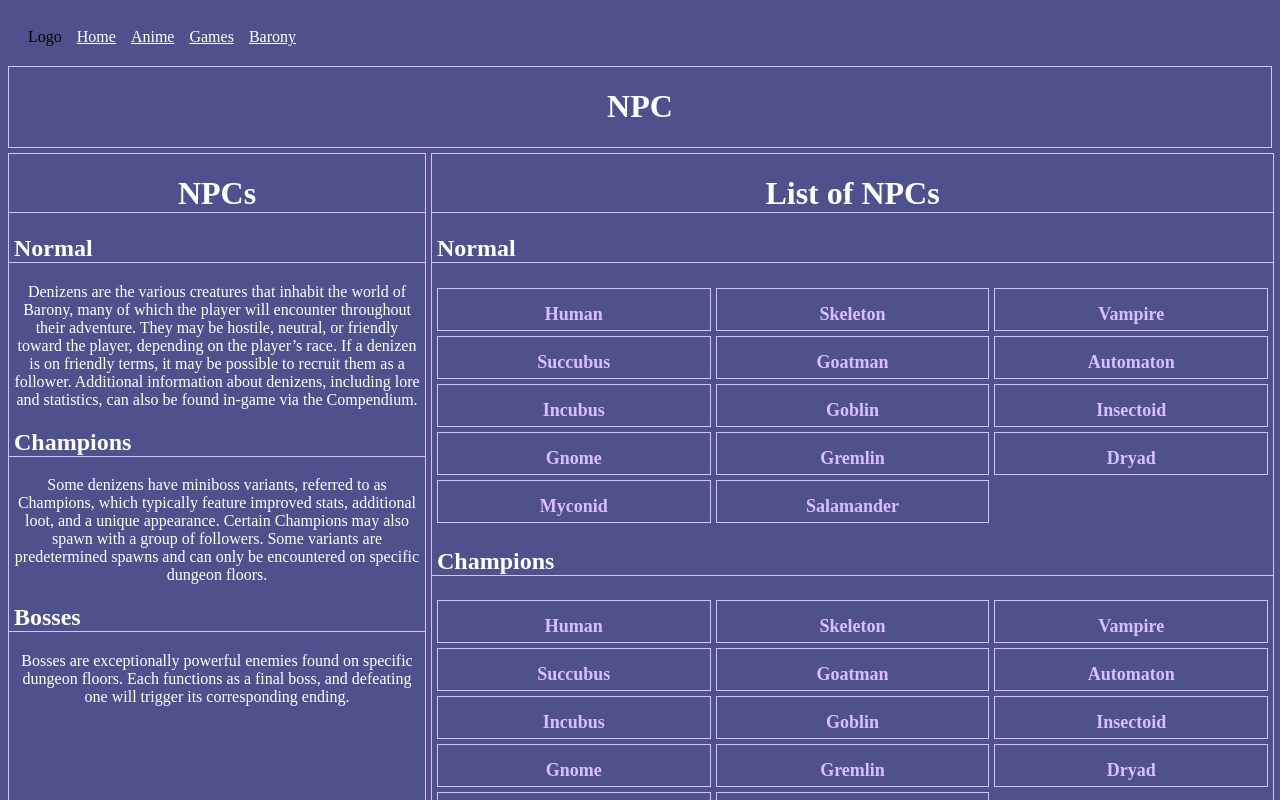
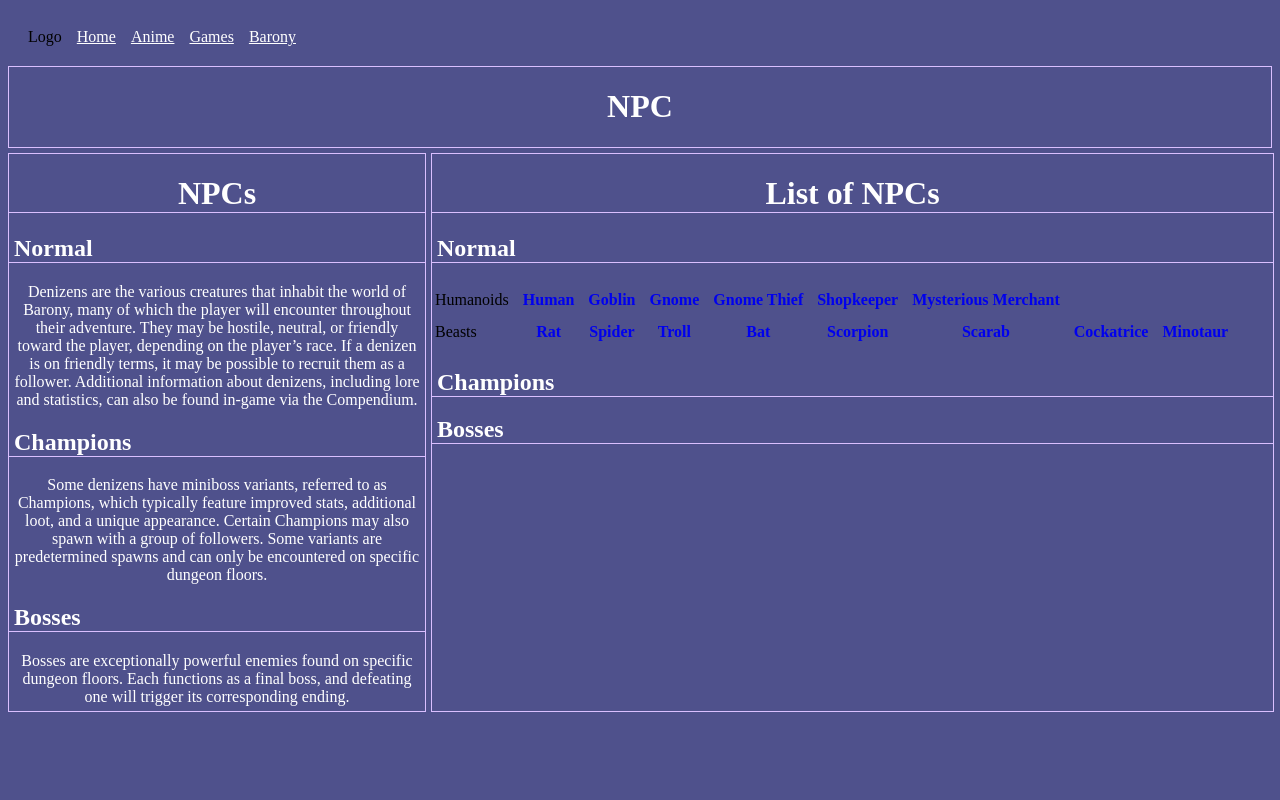
Before and after one commit to TheBestCupcake/waow, a React (Vite) app in the folder client/: page /Barony/NPCs in a window 1280 px wide. Shown: the top 800 px of the page. Built offline with nearby package versions, Linux system fonts and the light colour scheme.

Commit message:
Created a generic table that can be used. Implemented this table on the NPC page.

```diff
--- a/client/src/components/CategoryTable.tsx
+++ b/client/src/components/CategoryTable.tsx
@@ -0,0 +1,56 @@
+type TableProps<T> = {
+  rowHeader: string;
+  rowData: T[];
+};
+
+interface Props<T> {
+  data: TableProps<T>[];
+  renderItem: (item: T) => React.ReactNode;
+}
+
+function CategoryTable<T>({ data, renderItem }: Props<T>) {
+  return (
+    <table>
+      {data.map((row) => (
+        <tr>
+          <td>{row.rowHeader}</td>
+
+          {row.rowData.map((item) => (
+            <td>{renderItem(item)}</td>
+          ))}
+        </tr>
+      ))}
+    </table>
+  );
+}
+
+export default CategoryTable;
+
+/*
+try doing in the page code
+
+<td> item.header </td> map(item.tableData) (<td> for each item </td>)
+
+and put it inside the Table Equivalent of the GridTable code to render it.
+
+inside the Table.tsx do
+
+<tr> map(the above table documents to put inside the table rows and do it for all rows) </tr>
+*/
+
+/*
+type TableProps<T> = {
+  items: T[];
+  renderItem: (item: T) => React.ReactNode;
+  //getKey: (item: T) => React.Key;
+};
+
+function CategoryTable<T>({ items, renderItem }: TableProps<T>) {
+  const tableRows =<tr><td>{items.tableHeader}</td> {items.tableData.map((item) => {renderItem(item)})}</tr> ;
+
+  return tableRows;
+}
+
+export default CategoryTable;
+
+*/
--- a/client/src/pages/barony/Barony_NPCs.tsx
+++ b/client/src/pages/barony/Barony_NPCs.tsx
@@ -1,28 +1,42 @@
 import { Link } from "react-router-dom";
-import GridList from "../../components/GridList";
+import CategoryTable from "../../components/CategoryTable";
 
-type NavItem = {
+type TableData = {
   label: string;
   to: string;
   img?: string;
 };
+type TableRow = {
+  rowHeader: string;
+  rowData: TableData[];
+};
 
 function Barony_NPCs() {
-  const items: NavItem[] = [
-    { label: "Human", to: "/Barony/Races/Human" },
-    { label: "Skeleton", to: "/Barony/Races/Skeleton" },
-    { label: "Vampire", to: "/Barony/Races/Vampire" },
-    { label: "Succubus", to: "/Barony/Races/Succubus" },
-    { label: "Goatman", to: "/Barony/Races/Goatman" },
-    { label: "Automaton", to: "/Barony/Races/Automaton" },
-    { label: "Incubus", to: "/Barony/Races/Incubus" },
-    { label: "Goblin", to: "/Barony/Races/Goblin" },
-    { label: "Insectoid", to: "/Barony/Races/Insectoid" },
-    { label: "Gnome", to: "/Barony/Races/Gnome" },
-    { label: "Gremlin", to: "/Barony/Races/Gremlin" },
-    { label: "Dryad", to: "/Barony/Races/Dryad" },
-    { label: "Myconid", to: "/Barony/Races/Myconid" },
-    { label: "Salamander", to: "/Barony/Races/Salamander" },
+  const tableData: TableRow[] = [
+    {
+      rowHeader: "Humanoids",
+      rowData: [
+        { label: "Human", to: "/Barony/NPCs/Human" },
+        { label: "Goblin", to: "/Barony/NPCs/Goblin" },
+        { label: "Gnome", to: "/Barony/NPCs/Gnome" },
+        { label: "Gnome Thief", to: "/Barony/NPCs/GnomeThief" },
+        { label: "Shopkeeper", to: "/Barony/NPCs/Shopkeeper" },
+        { label: "Mysterious Merchant", to: "/Barony/NPCs/MysteriousMerchant" },
+      ],
+    },
+    {
+      rowHeader: "Beasts",
+      rowData: [
+        { label: "Rat", to: "/Barony/NPCs/Rat" },
+        { label: "Spider", to: "/Barony/NPCs/Spider" },
+        { label: "Troll", to: "/Barony/NPCs/Troll" },
+        { label: "Bat", to: "/Barony/NPCs/Bat" },
+        { label: "Scorpion", to: "/Barony/NPCs/Scorpion" },
+        { label: "Scarab", to: "/Barony/NPCs/Scarab" },
+        { label: "Cockatrice", to: "/Barony/NPCs/Cockatrice" },
+        { label: "Minotaur", to: "/Barony/NPCs/Minotaur" },
+      ],
+    },
   ];
 
   return (
@@ -66,43 +80,19 @@
         <h1>List of NPCs</h1>
 
         <h2>Normal</h2>
-        <ul>
-          <GridList
-            items={items}
-            getKey={(item) => item.to}
-            renderItem={(item) => (
-              <Link className="gridLink" to={item.to}>
-                <b>{item.label}</b>
-              </Link>
-            )}
-          ></GridList>
-        </ul>
+
+        <CategoryTable
+          data={tableData}
+          renderItem={(item) => (
+            <Link className="gridLink" to={item.to}>
+              <b>{item.label}</b>
+            </Link>
+          )}
+        />
 
         <h2>Champions</h2>
-        <ul>
-          <GridList
-            items={items}
-            getKey={(item) => item.to}
-            renderItem={(item) => (
-              <Link className="gridLink" to={item.to}>
-                <b>{item.label}</b>
-              </Link>
-            )}
-          ></GridList>
-        </ul>
 
         <h2>Bosses</h2>
-        <ul>
-          <GridList
-            items={items}
-            getKey={(item) => item.to}
-            renderItem={(item) => (
-              <Link className="gridLink" to={item.to}>
-                <b>{item.label}</b>
-              </Link>
-            )}
-          ></GridList>
-        </ul>
       </div>
     </div>
   );
```
